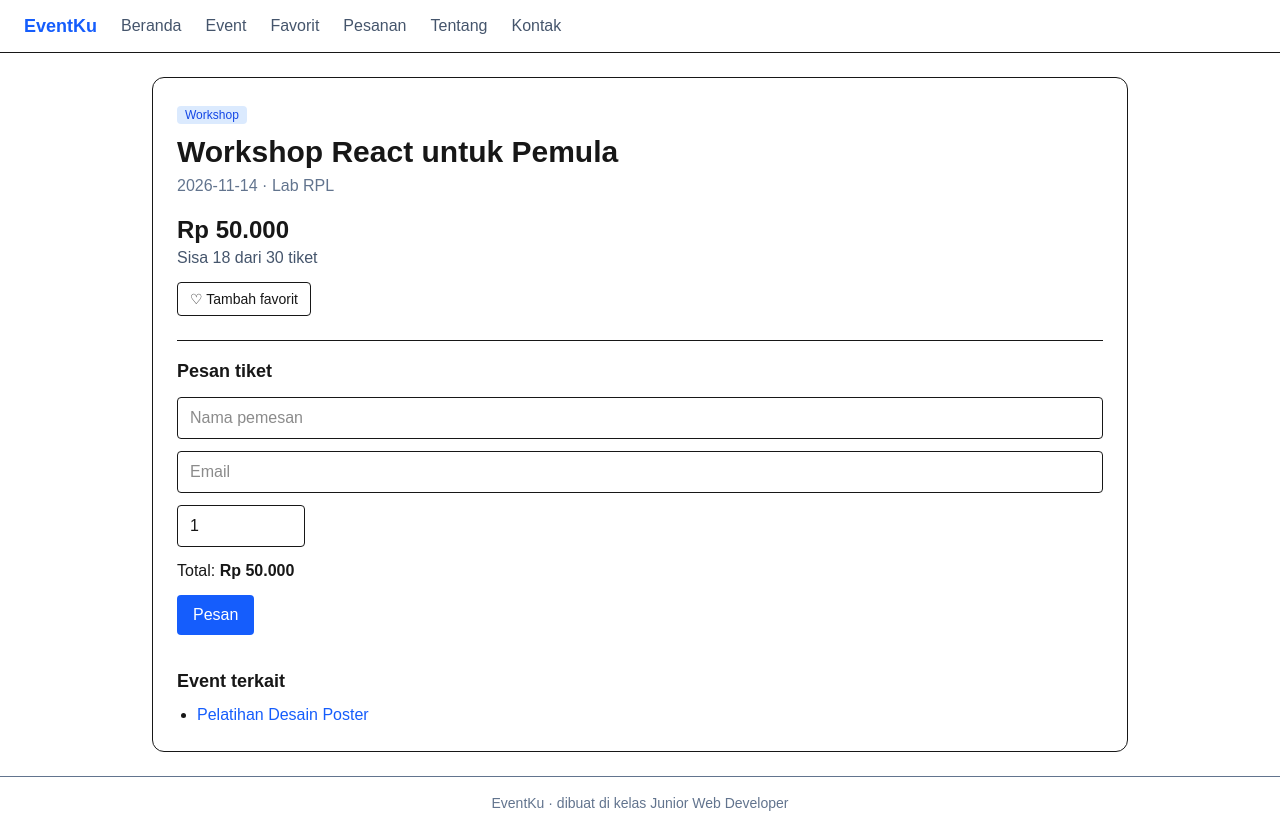
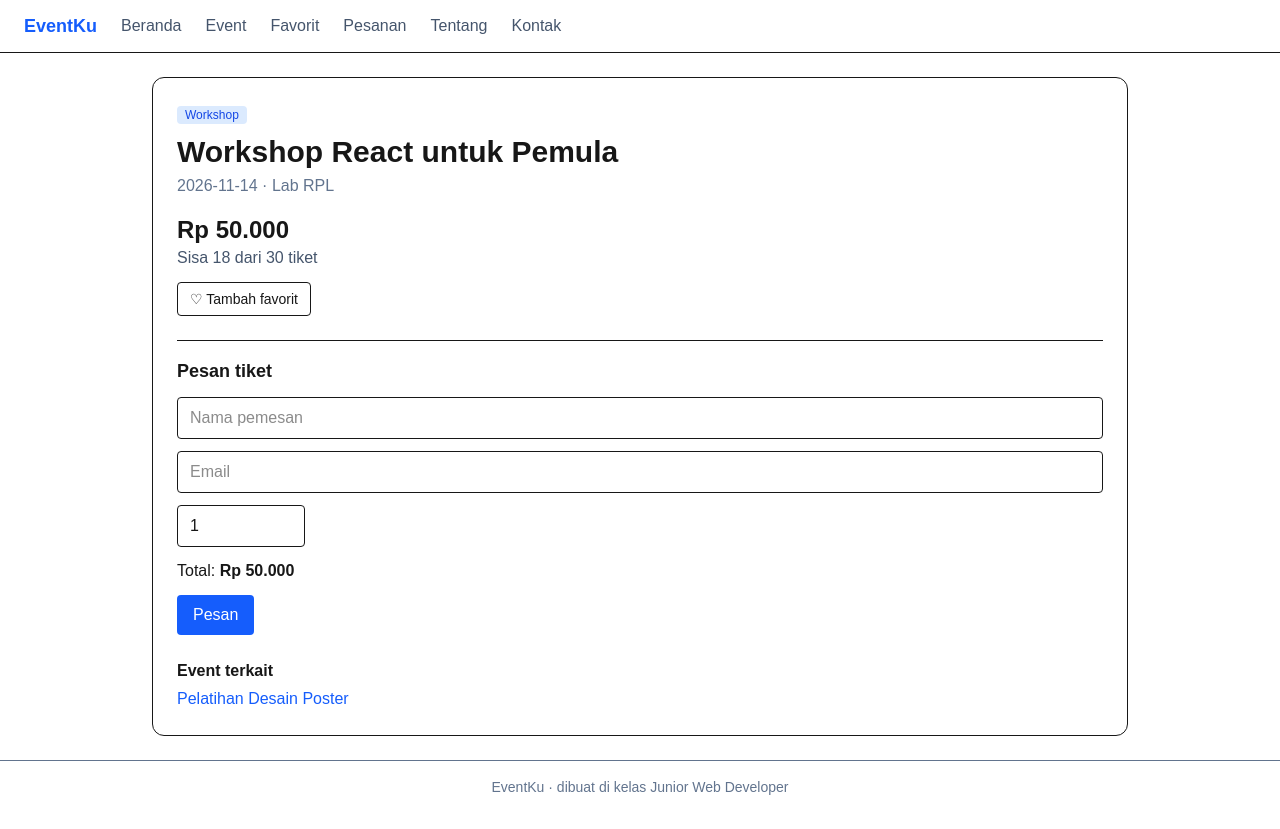
Before and after one commit to virly-PROW/latihan-next.js, a Next.js app: page /event/1 in a window 1280 px wide. Built offline with nearby package versions, Linux system fonts and the light colour scheme; no server answers.

Commit message:
menunggu await dan galat misi 14

```diff
--- /dev/null
+++ b/app/event/[id]/loading.tsx
@@ -0,0 +1,14 @@
+export default function Loading() {
+    return (
+      <article className="rounded-xl border bg-white p-6">
+        <div className="h-5 w-20 animate-pulse rounded bg-slate-200" />
+        <div className="mt-2 h-9 w-3/4 animate-pulse rounded bg-slate-200" />
+        <div className="mt-1 h-6 w-1/2 animate-pulse rounded bg-slate-200" />
+        <div className="mt-4 h-8 w-1/3 animate-pulse rounded bg-slate-200" />
+        <div className="mt-1 h-6 w-2/5 animate-pulse rounded bg-slate-200" />
+        <div className="mt-4 h-10 w-24 animate-pulse rounded bg-slate-200" />
+        <div className="mt-6 h-64 w-full animate-pulse rounded-xl bg-slate-200" />
+        <div className="mt-6 h-6 w-32 animate-pulse rounded bg-slate-200" />
+      </article>
+    );
+  }
--- a/app/event/[id]/page.tsx
+++ b/app/event/[id]/page.tsx
@@ -1,20 +1,19 @@
+import {Suspense} from "react";
 import { notFound } from "next/navigation";
 import { cookies } from "next/headers";
-import { events, rupiah } from "@/data/event";
+import { rupiah } from "@/data/event";
 import FormPesan from "@/components/FormPesan";
 import TombolFavorit from "@/components/TombolFavorit";
-import Link from "next/link";
+import EventTerkait from "@/components/EventTerkait";
+import { ambilEvent } from "@/data/ambil";
 
 export default async function Detail({ params }: PageProps<"/event/[id]">) {
   const { id } = await params;
-  const event = events.find((e) => e.id === Number(id));
+  const event = await ambilEvent(Number(id));
   if (!event) {
     notFound();
   }
   const sisa = event.kuota - event.terisi;
-  const terkait = events.filter(
-    (e) => e.kategori === event.kategori && e.id !== event.id
-  );
   const namaAwal = (await cookies()).get("nama")?.value ?? "";
   return (
     <article className="rounded-xl border bg-white p-6">
@@ -33,21 +32,11 @@ export default async function Detail({ params }: PageProps<"/event/[id]">) {
 
       <FormPesan event={event} namaAwal={namaAwal} />
 
-      <section className="mt-8">
-        <h2 className="mb-2 text-lg font-semibold">Event terkait</h2>
-        {terkait.length === 0 ? (
-          <p className="text-slate-500">Belum ada event terkait.</p>
-        ) : (
-          <ul className="list-disc pl-5">
-            {terkait.map((e) => (
-              <li key={e.id}>
-                <Link href={`/event/${e.id}`} className="text-blue-600 hover:underline">
-                  {e.judul}
-                </Link>
-              </li>
-            ))}
-          </ul>
-        )}
+      <section className="mt-6">
+        <h2 className="font-semibold">Event terkait</h2>
+        <Suspense fallback={<p className="text-slate-400"> Memuat event terkait...</p>}>
+        <EventTerkait event={event}/>
+        </Suspense>
       </section>
     </article>
   );
--- /dev/null
+++ b/app/event/error.tsx
@@ -0,0 +1,12 @@
+"use client";
+
+export default function GalatEvent({error, retry}: {error: unknown, retry: () => void}) {
+    const pesan = error instanceof Error ? error.message : "Terjadi kesalahan";
+    return (
+        <div className="rounded-xl border border-red-200 bg-red-50 p-6">
+            <h2 className="text-lg font-semibold text-red-700">Data event gagal dimuat</h2>
+            <p className="mt-1 text-sm text-red-600">{pesan}</p>
+            <button onClick={() => retry()} className="mt-4 rounded bg-red-600 px-4 py-2 text-white">Coba lagi</button>
+        </div>
+    )
+}
--- /dev/null
+++ b/app/event/loading.tsx
@@ -0,0 +1,12 @@
+export default function MemuatKatalog() {
+    return (
+        <div>
+            <div className="mb-4 h-8 w-48 animate-pulse rounded bg-slate-200"/>
+            <div className="grid gap-4 sm:grid-cols-2 lg:grid-cols-3">
+                {[1, 2, 3, 4, 5, 6].map((i) => (
+                    < div key={i} className="h-44 animate-pulse rounded-xl bg-slate-200"/>
+                ))}
+            </div>
+            </div>
+    );
+}
--- a/app/event/page.tsx
+++ b/app/event/page.tsx
@@ -1,11 +1,12 @@
-import {events} from "@/data/event";
+import { ambilEvents} from "@/data/ambil";
 import KatalogInteraktif from "@/components/KatalogInteraktif";
 
-export default function Katalog() {
+export default async function Katalog() {
+    const events = await ambilEvents();
     return (
         <div>
-        <h1 className="mb-4 text-2xl font-bold"> Katalog Event</h1>
-                <KatalogInteraktif  events={events}/>
+        <h1 className="mb-4 text-2xl font-bold">Katalog Event</h1>
+        <KatalogInteraktif  events={events}/>
         </div>
     );
 }
--- /dev/null
+++ b/components/EventTerkait.tsx
@@ -0,0 +1,21 @@
+import Link from "next/link";
+import { ambilTerkait } from "@/data/ambil";
+import type { Event } from "@/data/event";
+
+export default async function EventTerkait({ event }: { event: Event }) {
+  const terkait = await ambilTerkait(event);
+  if (terkait.length === 0) {
+    return <p className="text-slate-500">Belum ada event terkait.</p>;
+  }
+  return (
+    <ul className="mt-1 space-y-1">
+      {terkait.map((e) => (
+        <li key={e.id}>
+          <Link href={`/event/${e.id}`} className="text-blue-600 hover:underline">
+            {e.judul}
+          </Link>
+        </li>
+      ))}
+    </ul>
+  );
+}
--- /dev/null
+++ b/data/ambil.ts
@@ -0,0 +1,47 @@
+// import {events, type Event} from "@/data/event";
+
+// //pura -pura men agmbilo data dari database tyang agak lambat
+// function jeda(ms: number) {
+//     return new Promise((r) => setTimeout(r, ms));
+// }
+
+// export async function ambilEvents() {
+//     await jeda(1500);
+//     return events;
+// }
+
+// export async function ambilEvent(id: number) {
+//     await jeda(800);
+//     return events.find((e) => e.id === id);
+// }
+
+// export async function ambilTerkait(events: Event) {
+//     await jeda(2000);
+//     return events.filter((e) => e.kategori === event.kategori && e.id !== event.id);
+// }
+
+
+import { events, type Event } from "@/data/event";
+
+// pura-pura mengambil data dari database yang agak lambat
+function jeda(ms: number) {
+  return new Promise((r) => setTimeout(r, ms));
+}
+
+export async function ambilEvents() {
+  await jeda(1500);
+//   throw new Error("database sedang mati");
+  return events;
+}
+
+export async function ambilEvent(id: number) {
+  await jeda(800);
+  return events.find((e) => e.id === id);
+}
+
+export async function ambilTerkait(event: Event) {
+  await jeda(2000);
+  return events.filter(
+    (e) => e.kategori === event.kategori && e.id !== event.id
+  );
+}
```
